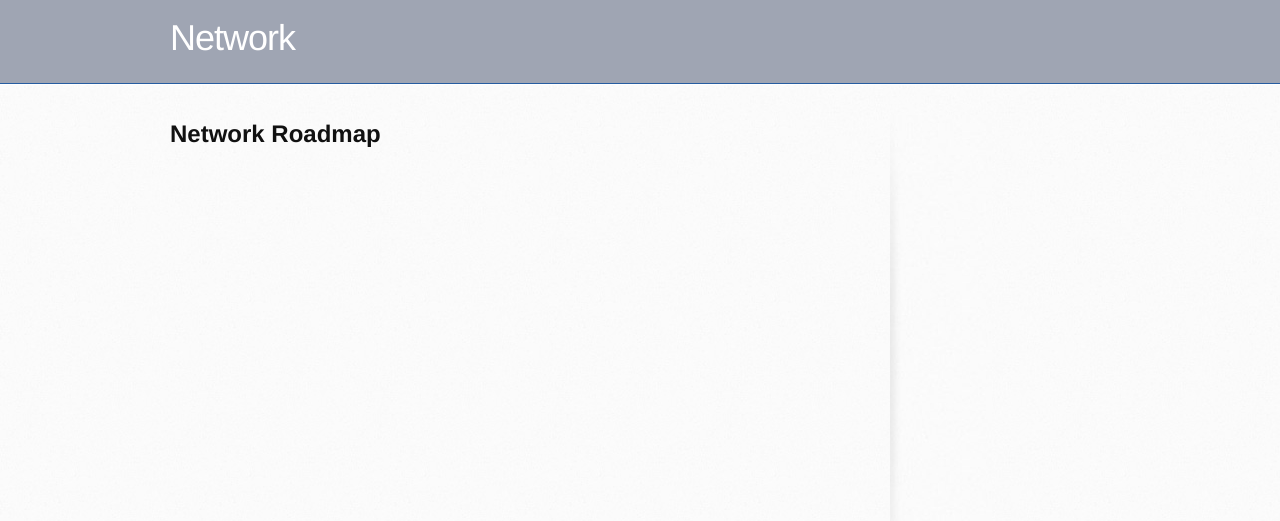
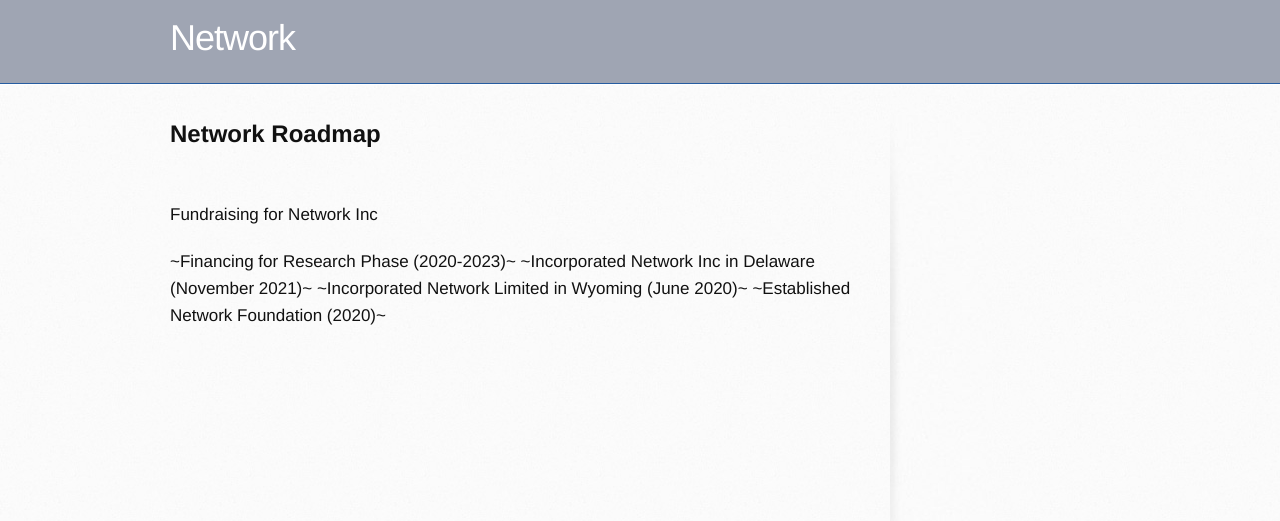
Before and after one commit to networkf/network.github.io, a Jekyll site: the page built from roadmap.md, in a window 1280 px wide. Shown: the top 521 px of the page. Built offline with Jekyll 4.4.1, drawn with Linux system fonts in a browser that asks for light colours; some web fonts are replaced; our own code applies the rules of GitHub Pages for plain Markdown files; the repository's description, which GitHub fills in, is left out.

Commit message:
Update roadmap.md

```diff
--- a/roadmap.md
+++ b/roadmap.md
@@ -9,3 +9,10 @@ layout: default
 <b><font size="5">Network Roadmap</font></b>
 <br>
 <br>
+
+Fundraising for Network Inc
+
+~Financing for Research Phase (2020-2023)~
+~Incorporated Network Inc in Delaware (November 2021)~
+~Incorporated Network Limited in Wyoming (June 2020)~
+~Established Network Foundation (2020)~
```
